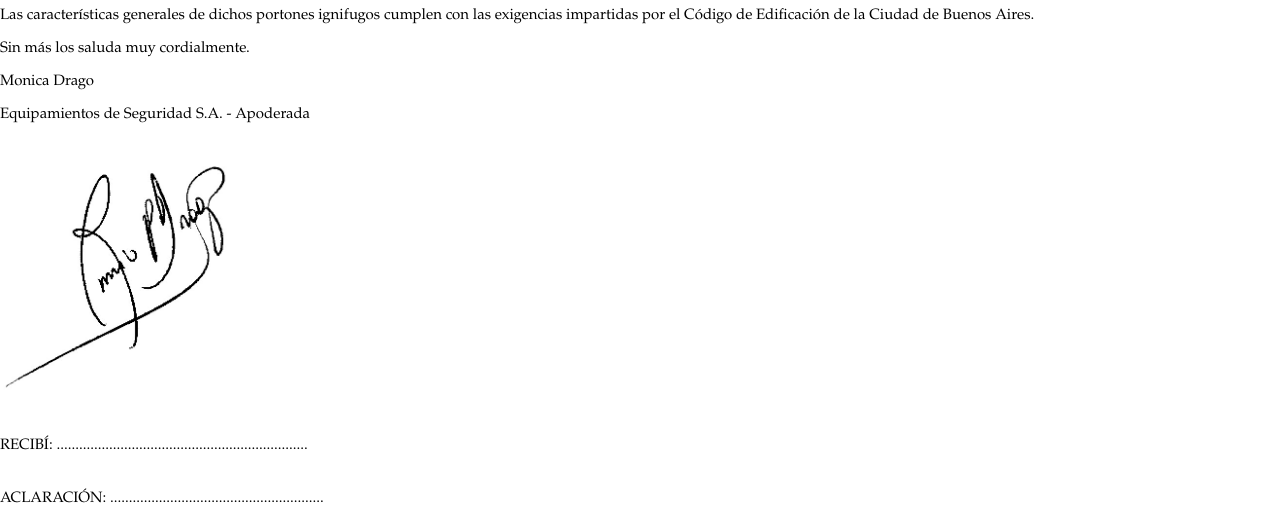
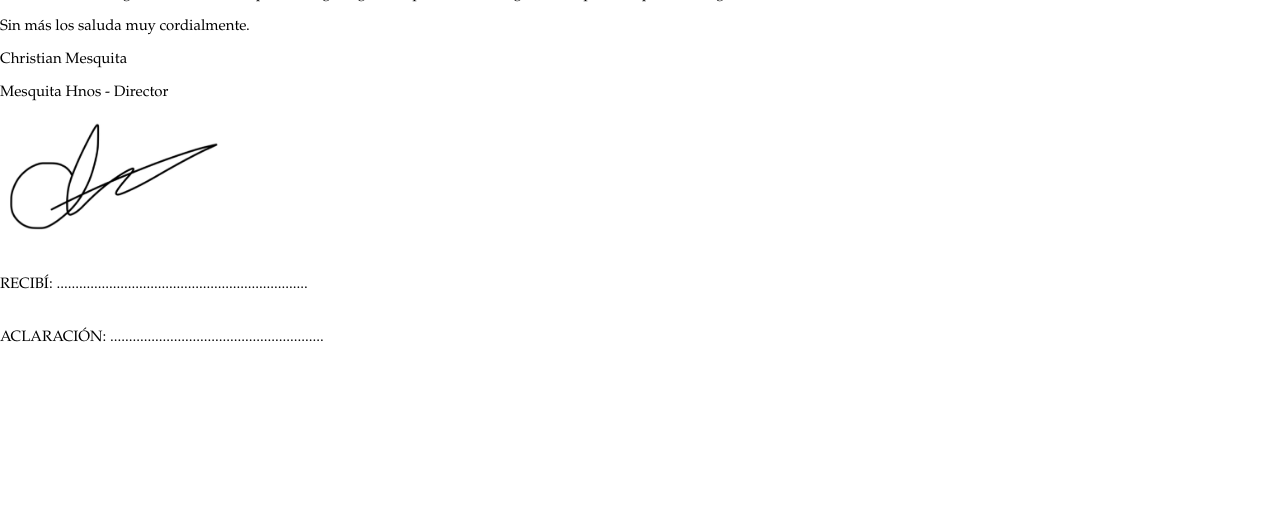
Before and after one commit to mezka/new-certificados-generator, a Python web app: template templates/porton.html in a window 1280 px wide. Shown: the part 424-947 px from the top of the page. After the commit the page ends 766 px from the top, so only its background shows below. Run offline with Jinja, Linux system fonts and the light colour scheme; the template is opened without the code that fills it, so the values that code supplies are empty.

Commit message:
Rebrand from EQUIPAMIENTOS DE SEGURIDAD S.A. to MESQUITA HNOS

```diff
--- a/templates/porton.html
+++ b/templates/porton.html
@@ -2,7 +2,7 @@
 
 <html>
 <head>
-	<title>EQUIPAMIENTOS DE SEGURIDAD - Certificado Portón Cortafuego</title>
+	<title>MESQUITA HNOS - Certificado Portón Cortafuego</title>
 	<meta charset="utf-8"/>
 	<style>
 
@@ -75,10 +75,10 @@
 
 	<p>Sin m&aacute;s los saluda muy cordialmente.</p>
 
-	<p>Monica Drago</p>
-	<p>Equipamientos de Seguridad S.A. - Apoderada</p>
+	<p>Christian Mesquita</p>
+	<p>Mesquita Hnos - Director</p>
 
-	<img class="firma" src="assets/firma_monica_certificados.jpg"/>
+	<img class="firma" src="assets/firma_christian_certificados.jpg"/>
 
 	<p class="firma-cliente">RECIB&Iacute;: ...................................................................</p>
 
```
Also changed, not shown: templates/puerta.html (+4 -4 lines), templates/puerta_euro.html (+4 -4 lines), templates/assets/firma_christian_certificados.jpg (added), templates/assets/firma_monica_certificados.jpg (deleted), templates/assets/mesquita.png.
